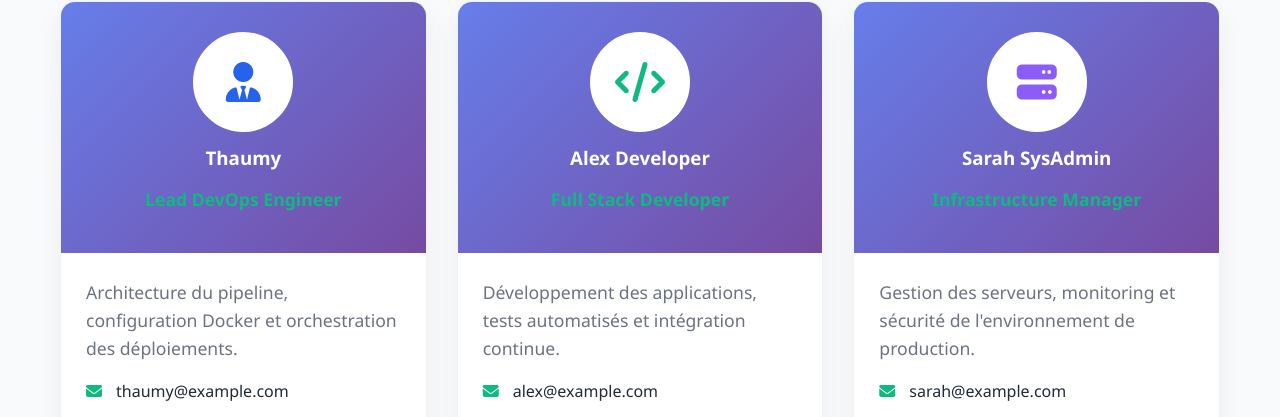
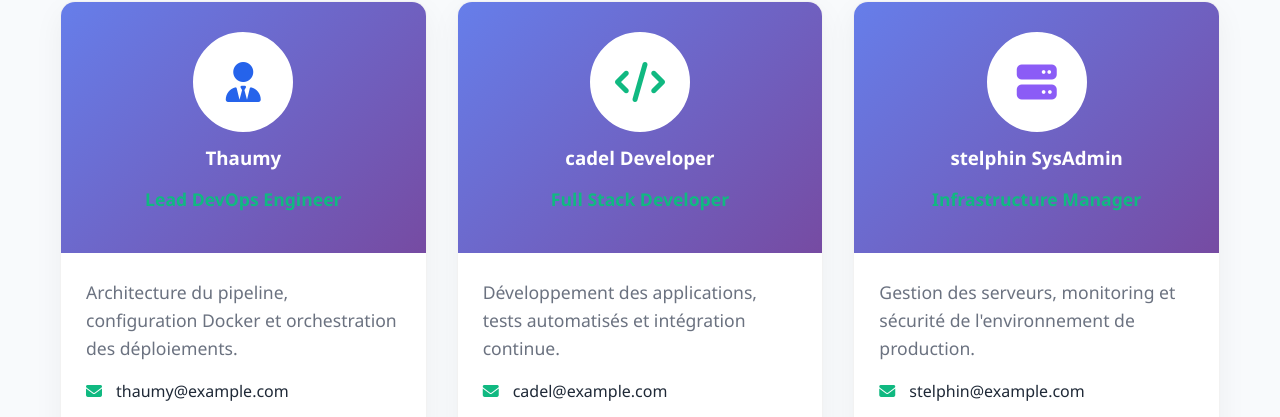
Before and after one commit to cadel20/Atelier, a website: page index.html in a window 1280 px wide. Shown: the part 3277-3694 px from the top of the page. Drawn offline with Linux system fonts and the light colour scheme.

Commit message:
Update index.html

```diff
--- a/index.html
+++ b/index.html
@@ -1176,14 +1176,14 @@
                         <div class="team-avatar" style="color: var(--secondary);">
                             <i class="fas fa-code"></i>
                         </div>
-                        <h3>Alex Developer</h3>
+                        <h3>cadel Developer</h3>
                         <p class="team-role">Full Stack Developer</p>
                     </div>
                     <div class="team-content">
                         <p>Développement des applications, tests automatisés et intégration continue.</p>
                         <div class="info-item" style="margin-top: 15px;">
                             <i class="fas fa-envelope"></i>
-                            <span>alex@example.com</span>
+                            <span>cadel@example.com</span>
                         </div>
                         <div class="info-item">
                             <i class="fab fa-git-alt"></i>
@@ -1201,14 +1201,14 @@
                         <div class="team-avatar" style="color: var(--accent);">
                             <i class="fas fa-server"></i>
                         </div>
-                        <h3>Sarah SysAdmin</h3>
+                        <h3>stelphin SysAdmin</h3>
                         <p class="team-role">Infrastructure Manager</p>
                     </div>
                     <div class="team-content">
                         <p>Gestion des serveurs, monitoring et sécurité de l'environnement de production.</p>
                         <div class="info-item" style="margin-top: 15px;">
                             <i class="fas fa-envelope"></i>
-                            <span>sarah@example.com</span>
+                            <span>stelphin@example.com</span>
                         </div>
                         <div class="info-item">
                             <i class="fas fa-shield-alt"></i>
```
